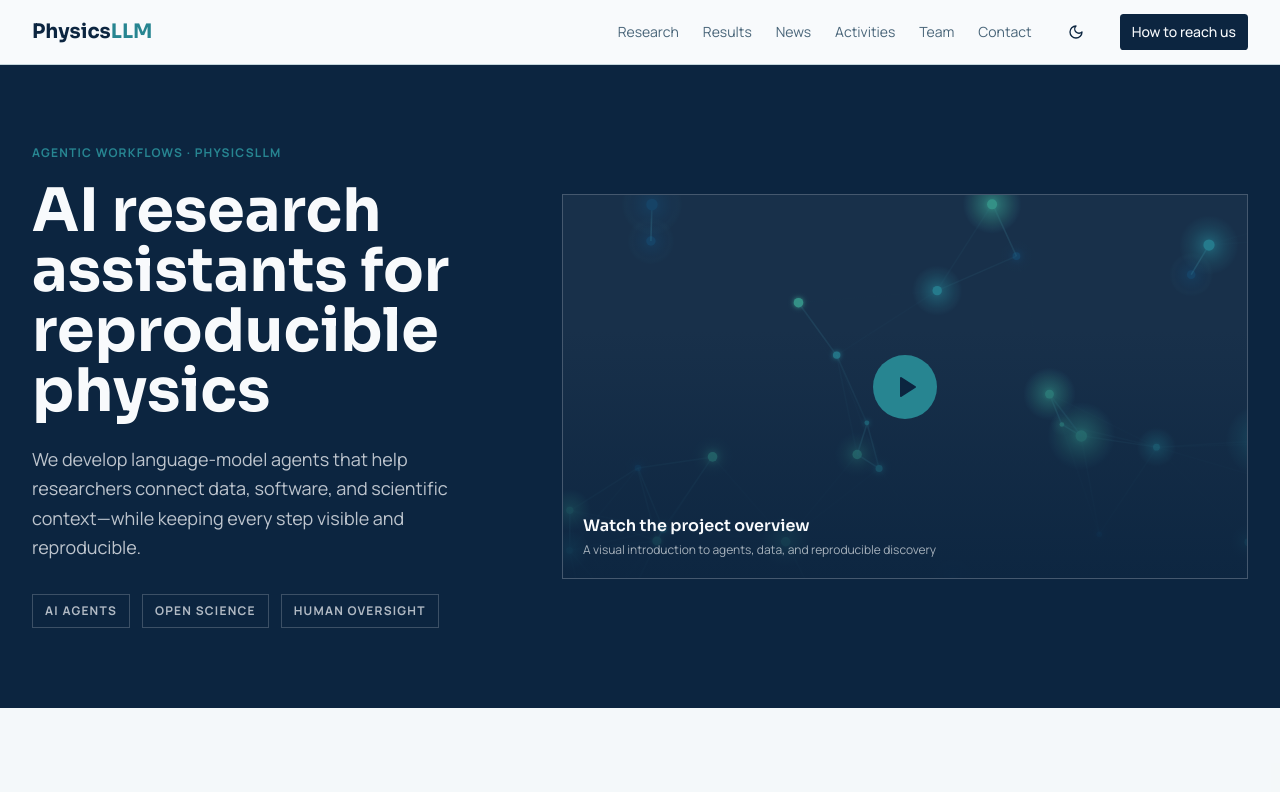
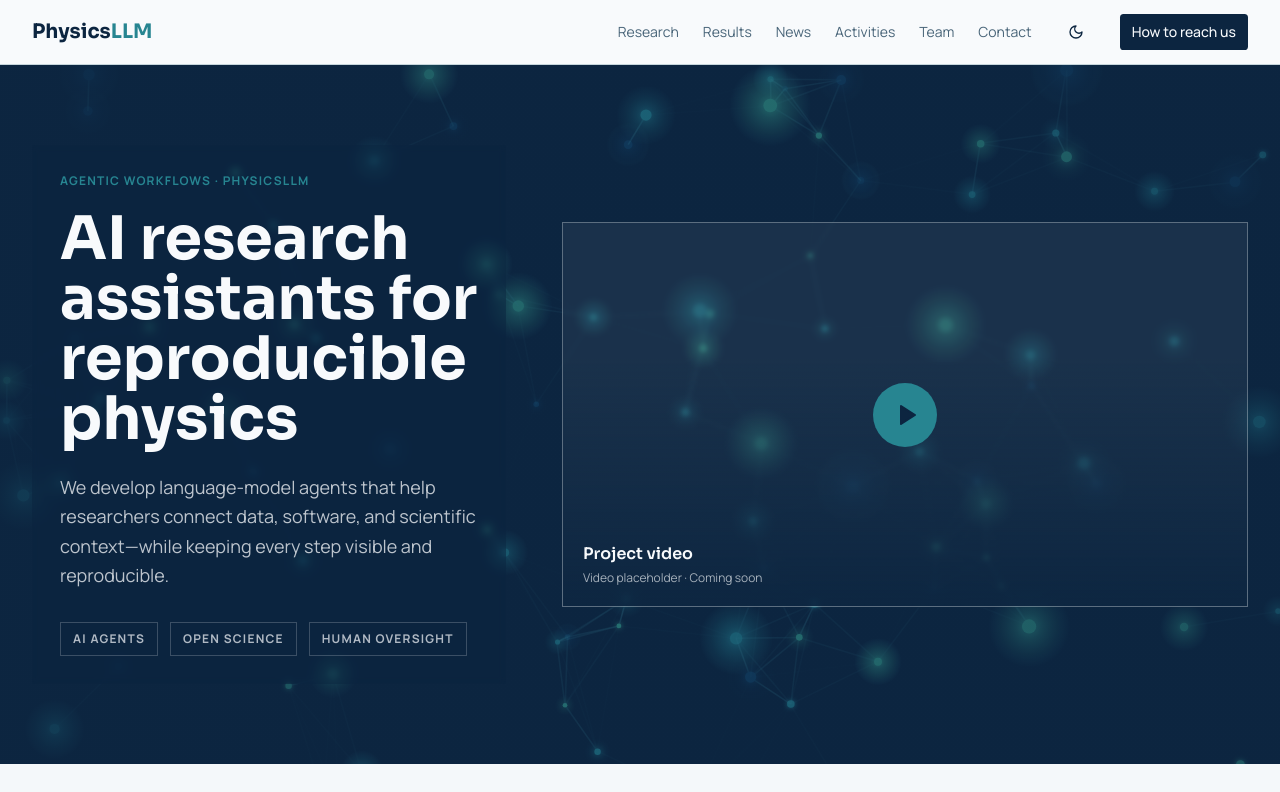
Before and after one commit to arm2arm/discover-assist, a React (Vite) app: page / in a window 1280 px wide. Shown: the top 792 px of the page. Built offline with nearby package versions, Linux system fonts and the light colour scheme; the HTML template or start-up script is replaced by a standard one.

Commit message:
Changes
Co-authored-by: arm2arm <2283443+arm2arm@users.noreply.github.com>

```diff
--- a/index.html
+++ b/index.html
@@ -3,6 +3,7 @@
   <head>
     <meta charset="UTF-8" />
     <meta name="viewport" content="width=device-width, initial-scale=1.0" />
+    <link rel="icon" href="/favicon.png" type="image/png" />
     <link rel="preconnect" href="https://fonts.googleapis.com" />
     <link rel="preconnect" href="https://fonts.gstatic.com" crossorigin />
     <link href="https://fonts.googleapis.com/css2?family=Manrope:wght@400;500;600;700&family=Sora:wght@400;600;700&display=swap" rel="stylesheet" />
--- a/src/components/Hero.tsx
+++ b/src/components/Hero.tsx
@@ -6,9 +6,11 @@ import { Button } from "@/components/ui/button";
 const Hero = () => {
   const [open, setOpen] = useState(false);
   return (
-    <section id="overview" className="bg-primary text-primary-foreground py-14 md:py-20">
-      <div className="container mx-auto px-4 sm:px-6 lg:px-8 grid lg:grid-cols-12 gap-10 lg:gap-14 items-center">
-        <div className="lg:col-span-5">
+    <section id="overview" className="relative overflow-hidden bg-primary text-primary-foreground py-14 md:py-20">
+      <AnimatedBackground intensity={0.8} />
+      <div className="absolute inset-0 hero-full-overlay" />
+      <div className="container relative z-10 mx-auto px-4 sm:px-6 lg:px-8 grid lg:grid-cols-12 gap-10 lg:gap-14 items-center">
+        <div className="lg:col-span-5 hero-copy-surface p-5 sm:p-7">
           <p className="text-xs font-bold uppercase tracking-widest text-accent mb-5">Agentic Workflows · PhysicsLLM</p>
           <h1 className="font-heading text-4xl sm:text-5xl lg:text-6xl font-bold leading-tight">AI research assistants for reproducible physics</h1>
           <p className="text-lg leading-relaxed text-primary-foreground/75 mt-6">We develop language-model agents that help researchers connect data, software, and scientific context—while keeping every step visible and reproducible.</p>
@@ -16,15 +18,14 @@ const Hero = () => {
             <span className="border border-primary-foreground/20 px-3 py-2">AI agents</span><span className="border border-primary-foreground/20 px-3 py-2">Open science</span><span className="border border-primary-foreground/20 px-3 py-2">Human oversight</span>
           </div>
         </div>
-        <button onClick={() => setOpen(true)} className="lg:col-span-7 group relative aspect-video overflow-hidden border border-primary-foreground/20 bg-primary-foreground/5 text-left focus-visible:outline-none focus-visible:ring-2 focus-visible:ring-accent" aria-label="Play PhysicsLLM project overview">
-          <AnimatedBackground intensity={0.8} />
+        <button onClick={() => setOpen(true)} className="lg:col-span-7 group relative aspect-video overflow-hidden border border-primary-foreground/30 hero-video-placeholder text-left focus-visible:outline-none focus-visible:ring-2 focus-visible:ring-accent" aria-label="Open PhysicsLLM video placeholder">
           <div className="absolute inset-0 hero-media-overlay" />
           <div className="absolute inset-0 flex items-center justify-center">
             <span className="h-16 w-16 rounded-full bg-accent text-accent-foreground flex items-center justify-center group-hover:scale-110 transition-transform"><Play className="h-6 w-6 ml-1" fill="currentColor" /></span>
           </div>
           <div className="absolute bottom-5 left-5 right-5">
-            <p className="font-heading font-semibold text-primary-foreground">Watch the project overview</p>
-            <p className="text-xs text-primary-foreground/65 mt-1">A visual introduction to agents, data, and reproducible discovery</p>
+            <p className="font-heading font-semibold text-primary-foreground">Project video</p>
+            <p className="text-xs text-primary-foreground/65 mt-1">Video placeholder · Coming soon</p>
           </div>
         </button>
       </div>
--- a/src/components/InfrastructureEcosystem.tsx
+++ b/src/components/InfrastructureEcosystem.tsx
@@ -2,19 +2,21 @@ import { Button } from "@/components/ui/button";
 import bmbfLogo from "@/assets/bmbf-logo.png";
 import aipLogo from "@/assets/aip-logo.jpg";
 import erumLogo from "@/assets/erum-data-hub-logo.png";
+import punchLogo from "@/assets/punch4nfdi-mark.png";
 import SectionHeading from "./SectionHeading";
 
 const partners = [
   { name: "ErUM-Data-Hub", href: "https://erumdatahub.de", logo: erumLogo },
   { name: "BMFTR", href: "https://www.bmftr.bund.de", logo: bmbfLogo },
   { name: "Leibniz Institute for Astrophysics Potsdam", href: "https://www.aip.de", logo: aipLogo },
+  { name: "PUNCH4NFDI", href: "https://www.punch4nfdi.de", logo: punchLogo },
 ];
 
 const InfrastructureEcosystem = () => (
   <section id="partners" className="py-20 md:py-28 bg-background">
     <div className="container mx-auto px-4 sm:px-6 lg:px-8">
       <SectionHeading eyebrow="Project network" title="Funders and institutional partners" description="Each organization is represented individually so visitors can identify and visit it directly." />
-      <div className="grid sm:grid-cols-3 gap-4 max-w-5xl">
+      <div className="grid sm:grid-cols-2 lg:grid-cols-4 gap-4">
         {partners.map((partner) => <Button key={partner.name} asChild variant="outline" className="h-28 bg-card hover:bg-muted p-5"><a href={partner.href} target="_blank" rel="noopener noreferrer" aria-label={`Visit ${partner.name}`}><img src={partner.logo} alt={partner.name} className="max-h-16 max-w-full w-auto object-contain" /></a></Button>)}
       </div>
       <p className="text-sm leading-relaxed text-muted-foreground mt-8 max-w-3xl">PhysicsLLM is funded through the ErUM-Data initiative and works within a research ecosystem supported by PUNCH4NFDI and partner institutions.</p>
--- a/src/index.css
+++ b/src/index.css
@@ -61,6 +61,9 @@
 
 @layer utilities {
   .hero-media-overlay { background: linear-gradient(to top, hsl(var(--primary) / 0.92), transparent 65%); }
+  .hero-full-overlay { background: linear-gradient(90deg, hsl(var(--primary) / 0.76), hsl(var(--primary) / 0.28), hsl(var(--primary) / 0.55)); }
+  .hero-copy-surface { background: hsl(var(--primary) / 0.48); backdrop-filter: blur(3px); }
+  .hero-video-placeholder { background: hsl(var(--primary-foreground) / 0.06); backdrop-filter: blur(2px); }
   .activity-grid {
     background-image: linear-gradient(hsl(var(--border) / 0.5) 1px, transparent 1px), linear-gradient(90deg, hsl(var(--border) / 0.5) 1px, transparent 1px);
     background-size: 28px 28px;
```
Also changed, not shown: 1 other file (tests, documents, lock files or other folders).
